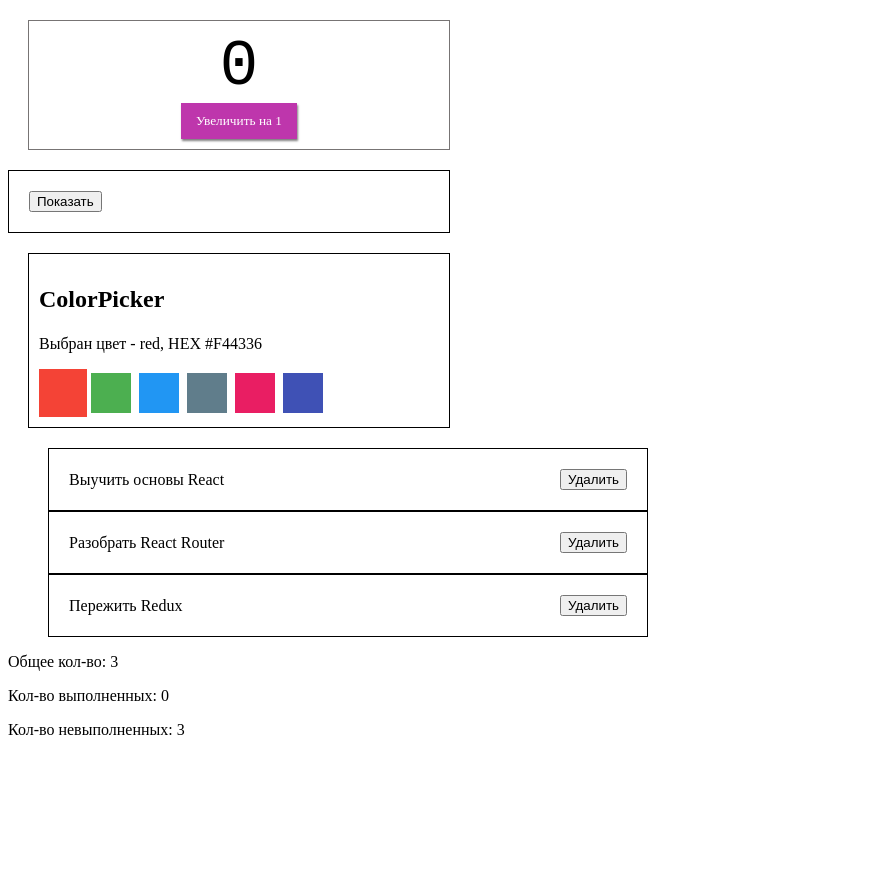
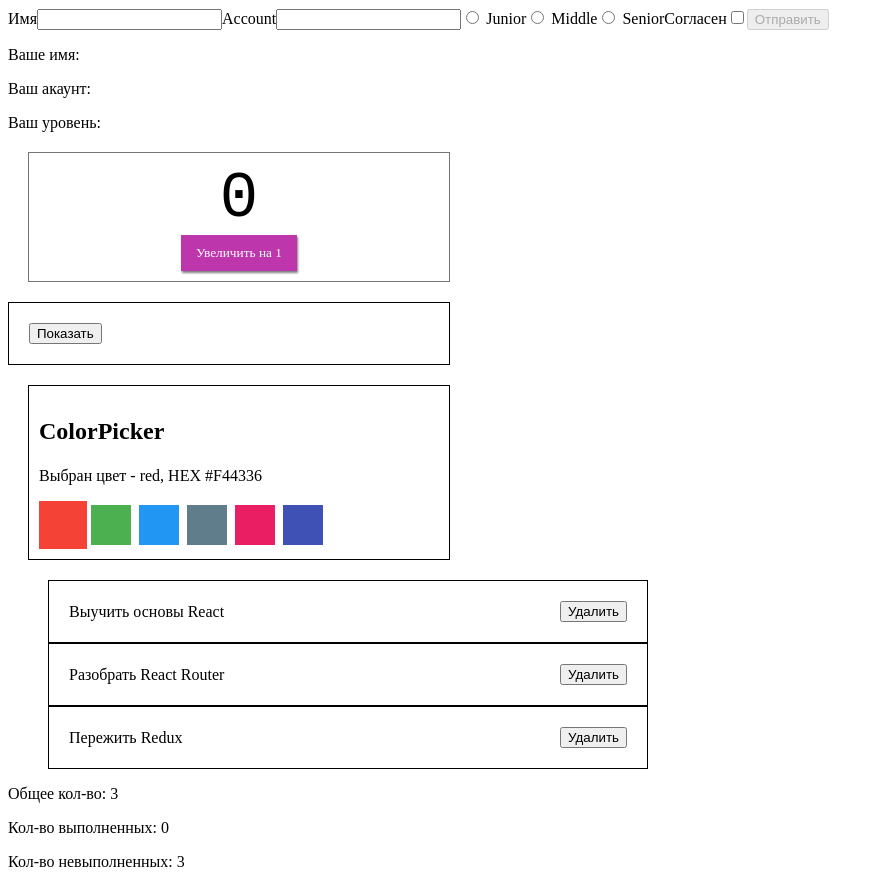
Before and after one commit to Anna-Sokolova/react-practic-repo, a React (Create React App) app: page / in a window 1280 px wide. Shown: the whole page, without its empty margins (0-884 px from the left). Before the commit the page ends 800 px from the top, so only its background shows below. Built offline with nearby package versions, Linux system fonts and the light colour scheme.

Commit message:
Added the contact's form

```diff
--- a/package.json
+++ b/package.json
@@ -9,6 +9,7 @@
     "react": "^17.0.1",
     "react-dom": "^17.0.1",
     "react-scripts": "4.0.2",
+    "uuid": "^8.3.2",
     "web-vitals": "^1.1.0"
   },
   "scripts": {
--- a/src/App.css
+++ b/src/App.css
@@ -1,8 +1,8 @@
 /* .App {
   text-align: center;
-}
+} */
 
-.App-header {
+/* .App-header {
   background-color: #282c34;
   min-height: 100vh;
   display: flex;
--- a/src/App.js
+++ b/src/App.js
@@ -1,10 +1,10 @@
 //Components
 import { Component } from 'react';
-// import HomePage from './components/HomePage';
 import Counter from './components/Counter/Counter';
 import Dropdown from './components/Dropdown/Dropdown';
 import ColorPicker from './components/ColorPicker/ColorPicker';
 import TodoList from './components/TodoList';
+import Form from './components/Form/Form';
 
 //files from db
 import initialTodos from './db/todos.json';
@@ -31,6 +31,11 @@ class App extends Component {
       todos: prevState.todos.filter(todo => todo.id !== todoId),
     }));
   };
+
+  submitFormHandler = data => {
+    console.log(data);
+  };
+
   render() {
     const { todos } = this.state; // деструкт свойств обекта state
     const totalTodos = todos.length;
@@ -46,7 +51,8 @@ class App extends Component {
 
     return (
       <>
-        {/* <HomePage title={'Learn React'} greating={'Hello, React!'} /> */}
+        <Form onSubmit={this.submitFormHandler} />
+
         <Counter initialValue={0} />
         <Dropdown />
         <ColorPicker options={colorPickerOptions} />
--- /dev/null
+++ b/src/components/Form/Form.js
@@ -0,0 +1,120 @@
+import React, { Component } from 'react';
+import { v4 as uuidv4 } from 'uuid';
+// console.log(id);
+
+class Form extends Component {
+  state = {
+    name: '',
+    account: '',
+    experience: '',
+    licence: false,
+  };
+
+  //Обработчик на ввод данных в инпут и радиокнопки
+  handleChange = event => {
+    // console.log(event.currentTarget);
+    // console.log(event.currentTarget.name);
+    // console.log(event.currentTarget.value);
+    const { name, value } = event.currentTarget;
+    this.setState({ [name]: value });
+  };
+
+  //Обработчик на отправку всей формы по сабмиту
+  handleSumit = event => {
+    event.preventDefault();
+    // console.log(this.props.onSubmit(this.state));
+    this.props.onSubmit({ ...this.state });
+    this.reset();
+  };
+
+  //Обработчик чекбокса
+  handleLinenceChange = event => {
+    // console.log(event.currentTarget.checked);
+    this.setState({ licence: event.currentTarget.checked });
+  };
+
+  //очистка полей формы после отправки
+  reset = () => {
+    this.setState({ name: '', account: '', experience: 'junior' });
+  };
+
+  //генерация уникальных айдишников для связки инпута и лейбла
+  nameId = uuidv4();
+  accountId = uuidv4();
+
+  render() {
+    return (
+      <>
+        <form onSubmit={this.handleSumit}>
+          <label htmlFor={this.nameId}>Имя</label>
+          <input
+            id={this.nameId}
+            type="text"
+            name="name"
+            value={this.state.name.trim()}
+            onChange={this.handleChange}
+          />
+
+          <label htmlFor={this.accountId}>Account</label>
+          <input
+            id={this.accountId}
+            type="text"
+            name="account"
+            value={this.state.account.trim()}
+            onChange={this.handleChange}
+          />
+          <label>
+            <input
+              type="radio"
+              name="experience"
+              value="junior"
+              onChange={this.handleChange}
+              checked={this.state.experience === 'junior'}
+            />{' '}
+            Junior
+          </label>
+
+          <label>
+            <input
+              type="radio"
+              name="experience"
+              value="middle"
+              onChange={this.handleChange}
+              checked={this.state.experience === 'middle'}
+            />{' '}
+            Middle
+          </label>
+
+          <label>
+            <input
+              type="radio"
+              name="experience"
+              value="senior"
+              onChange={this.handleChange}
+              checked={this.state.experience === 'senior'}
+            />{' '}
+            Senior
+          </label>
+
+          <label>
+            Согласен
+            <input
+              type="checkbox"
+              name="licence"
+              checked={this.state.licence}
+              onChange={this.handleLinenceChange}
+            />
+          </label>
+          <button type="submit" disabled={!this.state.licence}>Отправить</button>
+        </form>
+        <div>
+          <p>Ваше имя: {this.state.name}</p>
+          <p>Ваш акаунт: {this.state.account}</p>
+          <p>Ваш уровень: {this.state.experience}</p>
+        </div>
+      </>
+    );
+  }
+}
+
+export default Form;
```
Also changed, not shown: public/index.html (+0 -23 lines), src/components/Form/Form.jsx (deleted, +0 -14 lines), src/components/Form/Input.jsx (deleted, +0 -11 lines), src/components/HomePage.jsx (deleted, +0 -13 lines), src/components/Form/Input.js (added), 1 other file (tests, documents, lock files or other folders).
